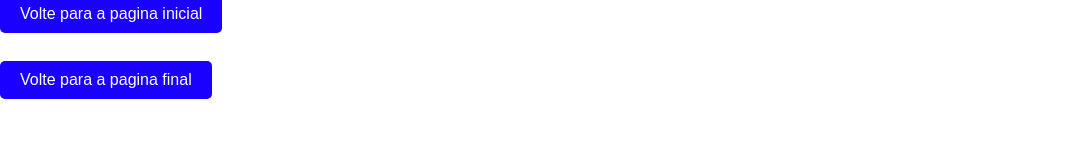
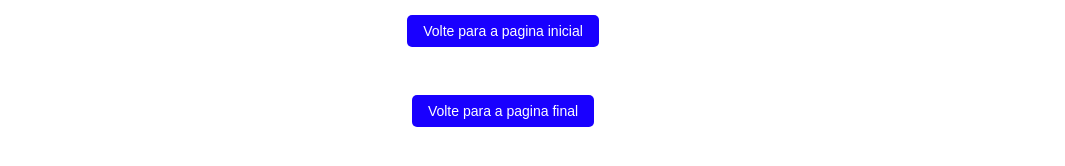
Before and after one commit to saybea/Fofoquinha, a plain HTML site: page index.html in a window 1280 px wide. Shown: the part 232-398 px from the top of the page, without its empty margins (0-1065 px from the left). Drawn offline with Linux system fonts and the light colour scheme.

Commit message:
Update style.css

```diff
--- a/style.css
+++ b/style.css
@@ -3,12 +3,13 @@
     padding: 0;
 }
 
-#game{
+#game {
     width: 1000px;
     height: 200px;
     border: 1px solid black;
     margin: 0 auto;
-}
+  }
+
 
 #personagem{
     width: 50px;
@@ -66,24 +67,25 @@ body{
     color: #aaa;
   }
 
-
   button {
     justify-content: center;
     background-color: #1900ff;
     display: block;
-    margin-bottom: 10px;
+    margin: 20px auto 10px auto; /* adiciona uma margem superior de 20px */
     color: rgb(255, 255, 255);
-    padding: 10px 20px;
+    padding: 8px 16px; /* diminui o tamanho do padding para deixar o botão menor */
     border: none;
     border-radius: 5px;
-    font-size: 16px;
+    font-size: 14px; /* diminui o tamanho da fonte para deixar o texto menor */
     cursor: pointer;
   }
 
+  /* adiciona um seletor para aplicar a pseudo-classe hover ao botão */
   button:hover {
     background-color: #2718f1;
     justify-content: center;
   }
+
 
   div {
     display: inline-block;
```
